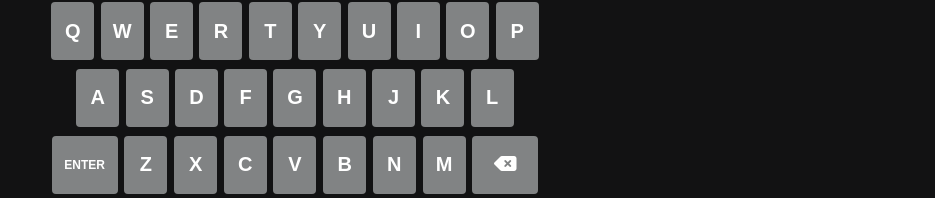
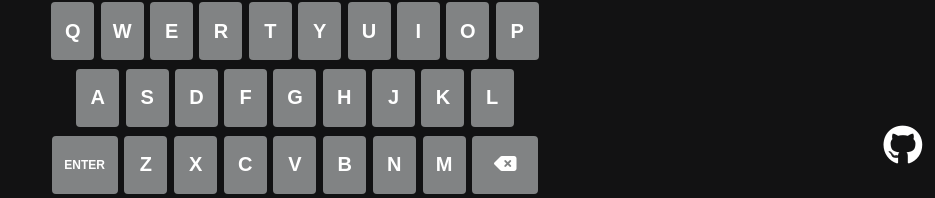
Before and after one commit to TheRedstoneRadiant/CS50-Wordy, a Flask app: page /5_letters in a window 1280 px wide. Shown: the part 623-821 px from the top of the page, without its empty margins (345-1280 px from the left). Run offline with Flask 2, Linux system fonts and the light colour scheme; data that the repository does not hold is empty; some libraries are stand-ins or nearby versions.

Commit message:
Add github icon

```diff
--- a/static/style.css
+++ b/static/style.css
@@ -106,6 +106,19 @@ main {
   margin-bottom: 10px;
 }
 
+.github {
+  z-index: 1;
+  position: absolute;
+  bottom: 1%;
+  right: 1%;
+  font-size: 5vh;
+}
+
+.github > a {
+  color: white;
+  text-decoration: none;
+}
+
 @media (max-width: 570px) {
   h1 {
     font-size: 20px;
@@ -114,4 +127,8 @@ main {
   .buttons > a {
     font-size: 15px;
   }
+
+  .github {
+    font-size: 3vh;
+  }
 }
--- a/static/wordle.css
+++ b/static/wordle.css
@@ -93,7 +93,7 @@ main {
   right: 0;
   bottom: 0;
   left: 0;
-  z-index: 1;
+  z-index: 2;
   background-color: rgba(0, 0, 0, 0.3);
   display: flex;
   justify-content: center;
--- a/templates/layout.html
+++ b/templates/layout.html
@@ -78,5 +78,6 @@
 
     <!-- Main page content -->
     <main>{% block main %}{% endblock %}</main>
+    <span class="github"><a href="https://github.com/TheRedstoneRadiant/CS50-Wordy"><i class="fa-brands fa-github"></i></a></span>
   </body>
 </html>
```
